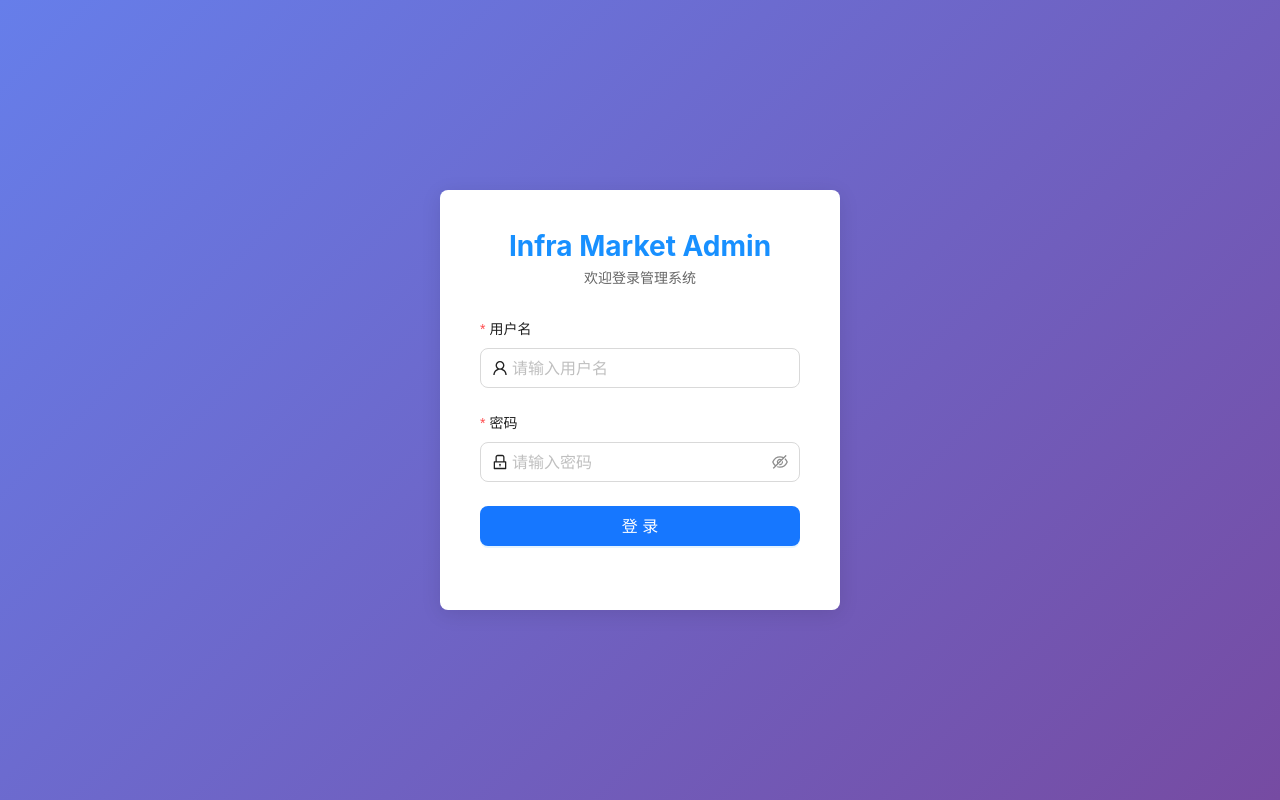
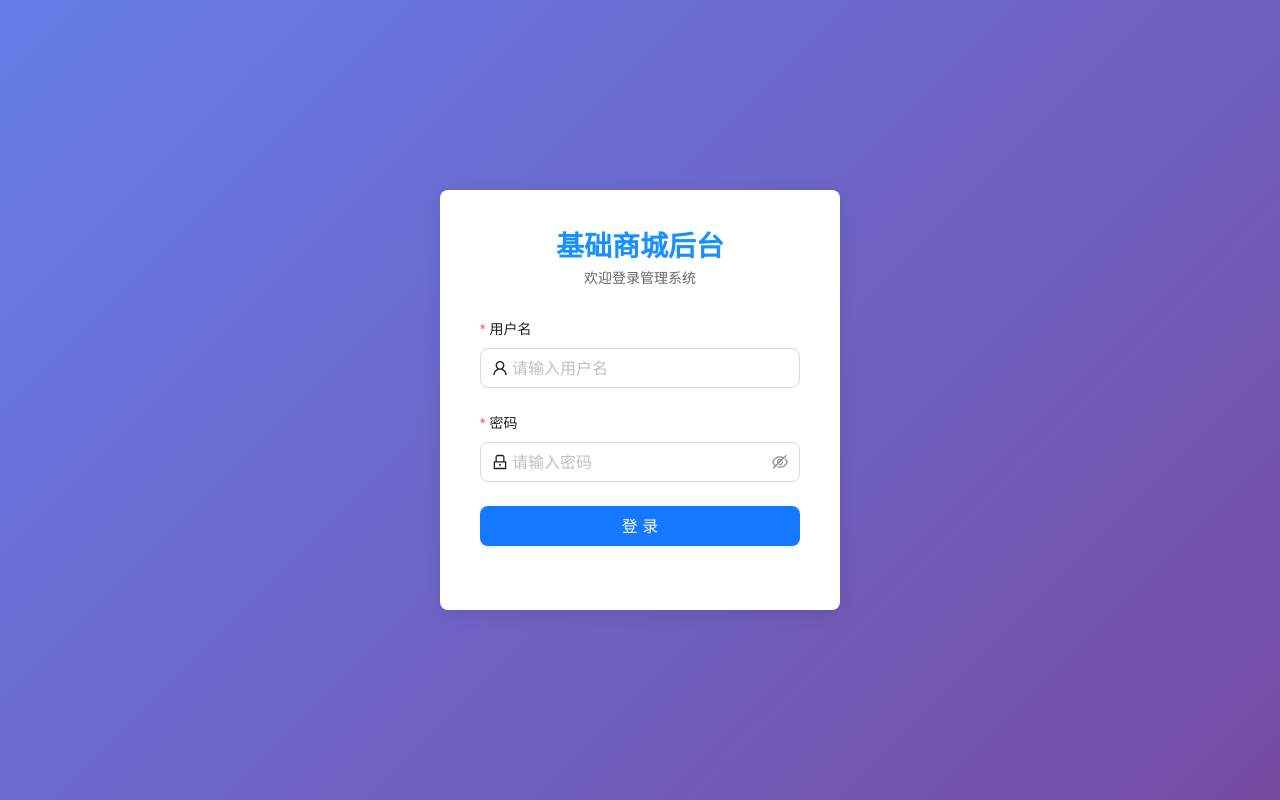
Before and after one commit to bucketheadv/infra-market, a Vue app in the folder infra-market-admin/: page /login in a window 1280 px wide. Built offline with nearby package versions, Linux system fonts and the light colour scheme.

Commit message:
Enhancement: 修改标题

```diff
--- a/infra-market-admin/index.html
+++ b/infra-market-admin/index.html
@@ -4,7 +4,7 @@
     <meta charset="UTF-8" />
     <link rel="icon" type="image/svg+xml" href="/vite.svg" />
     <meta name="viewport" content="width=device-width, initial-scale=1.0" />
-    <title>Infra Market Admin</title>
+    <title>基础商城后台</title>
   </head>
   <body>
     <div id="app"></div>
--- a/infra-market-admin/src/layouts/MainLayout.vue
+++ b/infra-market-admin/src/layouts/MainLayout.vue
@@ -1,7 +1,7 @@
 <template>
   <a-layout class="main-layout">
     <a-layout-header class="header">
-      <div class="logo">Infra Market Admin</div>
+      <div class="logo">基础商城后台</div>
       <div class="header-right">
         <a-dropdown>
           <a class="user-dropdown">
@@ -46,7 +46,7 @@
 
           <!-- 动态菜单 -->
           <template v-for="menu in validMenus" :key="menu.id">
-            <a-sub-menu v-if="menu.children && menu.children.length > 0" :key="menu.id.toString()">
+            <a-sub-menu v-if="menu.children && menu.children.length > 0" :key="`submenu-${menu.id}`">
               <template #title>
                 <component :is="getIconComponent(menu.icon)" v-if="menu.icon" />
                 <span>{{ menu.name }}</span>
@@ -61,7 +61,7 @@
                 </a-menu-item>
               </template>
             </a-sub-menu>
-            <a-menu-item v-else :key="menu.id.toString()">
+            <a-menu-item v-else :key="`item-${menu.id}`">
               <component :is="getIconComponent(menu.icon)" v-if="menu.icon" />
               <span>{{ menu.name }}</span>
             </a-menu-item>
--- a/infra-market-admin/src/views/auth/Login.vue
+++ b/infra-market-admin/src/views/auth/Login.vue
@@ -2,7 +2,7 @@
   <div class="login-container">
     <div class="login-form">
       <div class="login-header">
-        <h1>Infra Market Admin</h1>
+        <h1>基础商城后台</h1>
         <p>欢迎登录管理系统</p>
       </div>
 
```
